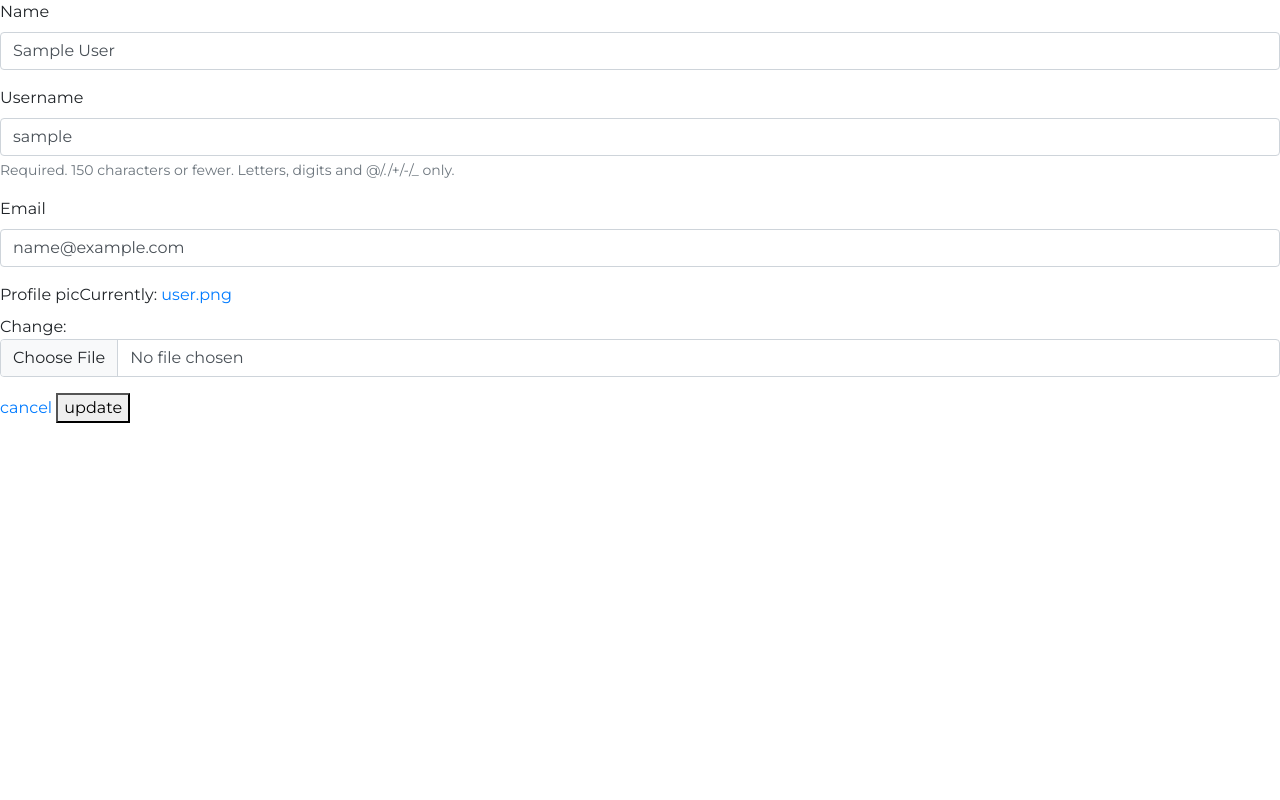
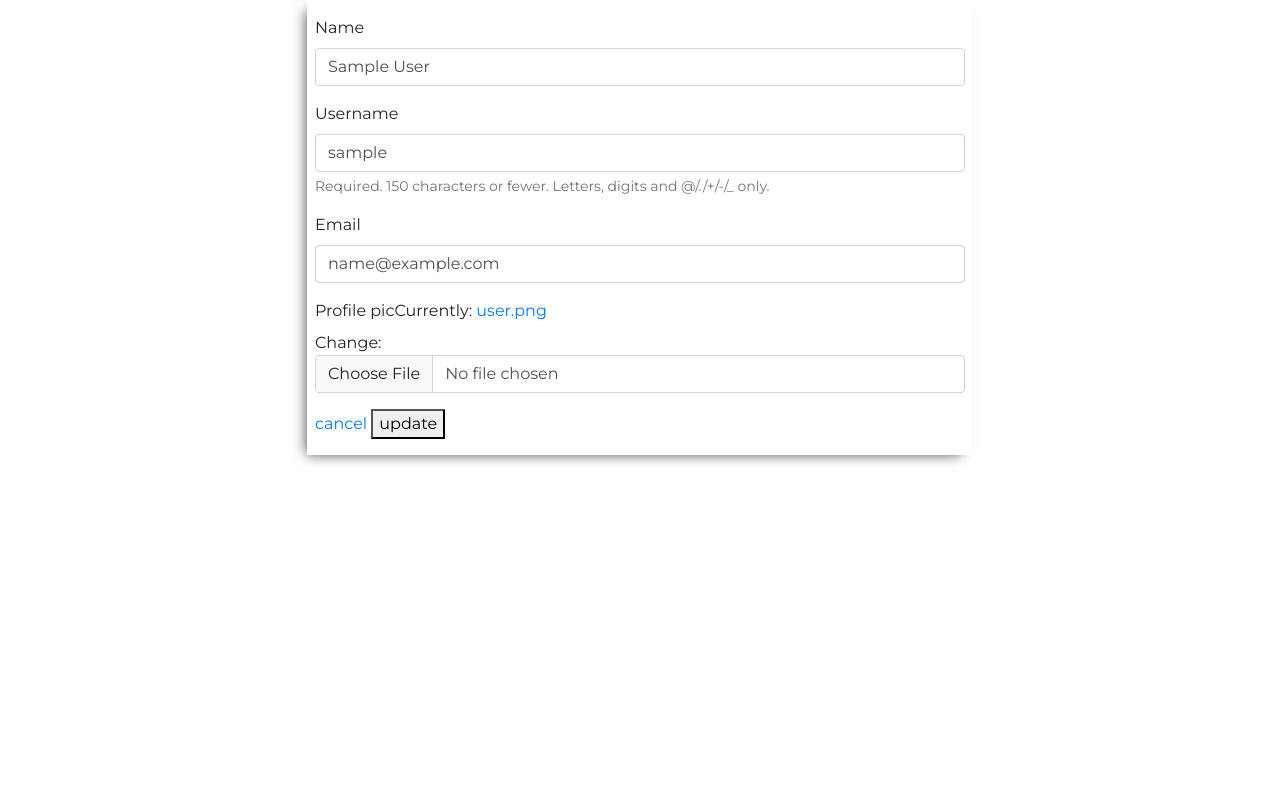
Before and after one commit to kennedybabu/peer-to-peer, a Django app: page /update_profile/ in a window 1280 px wide. Shown: the part 64-864 px from the top of the page. Before the commit the page ends 487 px from the top, so only its background shows below. Run offline with Django 3.2, Linux system fonts and the light colour scheme; the visitor is signed in with stand-in values (Sample User, id 1); some libraries are stand-ins or nearby versions.

Commit message:
style: style the update profile template

```diff
--- a/app/templates/home.html
+++ b/app/templates/home.html
@@ -14,7 +14,8 @@
     </div>
 </section>
 <div class="intro-text">
-    <h4>Lorem, ipsum dolor sit amet consectetur adipisicing elit. Quia est hic nisi.</h4>
+    <h4><span>karibu</span>, be part of the online judges. Rate a project on how it stacks by <span>design</span>,
+    <span>content</span> and <span>usability</span></h4>
 
 </div>
 <hr>
--- a/app/templates/update_profile.html
+++ b/app/templates/update_profile.html
@@ -2,7 +2,9 @@
 
 {% block content %}
 
+<div class="container">
 
+<div class="wrapper">
     <form action="" method="POST" enctype="multipart/form-data">
         {% csrf_token %}
         {% bootstrap_form form %}
@@ -12,6 +14,9 @@
             <button  type='submit' class="create-btn">update</button>
         </div>
     </form>
+</div>
+
+</div>
 
 
 {% endblock %}
--- a/app/views.py
+++ b/app/views.py
@@ -4,7 +4,6 @@ from django.http import HttpResponse
 from django.http.response import Http404
 from django.shortcuts import redirect, render
 from .models import  Project, Rate, User
-# from django.contrib.auth.forms import UserCreationForm
 from .forms import NewProjectForm, RateProjectForm, MyUserCreationForm, UserForm
 from django.contrib.auth import authenticate, login, logout
 from django.contrib  import messages
--- a/static/css/base.css
+++ b/static/css/base.css
@@ -331,6 +331,15 @@ body > div > div > div.info.col-md-6 > a:nth-child(2) > img {
     width: 100px;
     height: 100px;
     border-radius: 50px;
+
+}
+
+
+body > div > div > div.col-md-5 > a {
+    text-decoration: none;
+    color: black;
+    padding: .3rem .5rem;
+    background-color: var(--lighter-blue);
 }
 
 
@@ -338,6 +347,14 @@ body > div.intro-text {
     height: 40vh;
 }
 
+
+
+.wrapper {
+    box-shadow: -6px 5px 13px -6px rgba(0,0,0,0.75);
+-webkit-box-shadow: -6px 5px 13px -6px rgba(0,0,0,0.75);
+-moz-box-shadow: -6px 5px 13px -6px rgba(0,0,0,0.75);
+padding: 1rem .5rem;
+}
 
 
 /* media queries */
```
Also changed, not shown: media/maarten-van-den-heuvel-Siuwr3uCir0-unsplash.jpg (added), media/user.png (renamed from static/images/user.png). Lines whose indentation alone changed are shown as unchanged.
